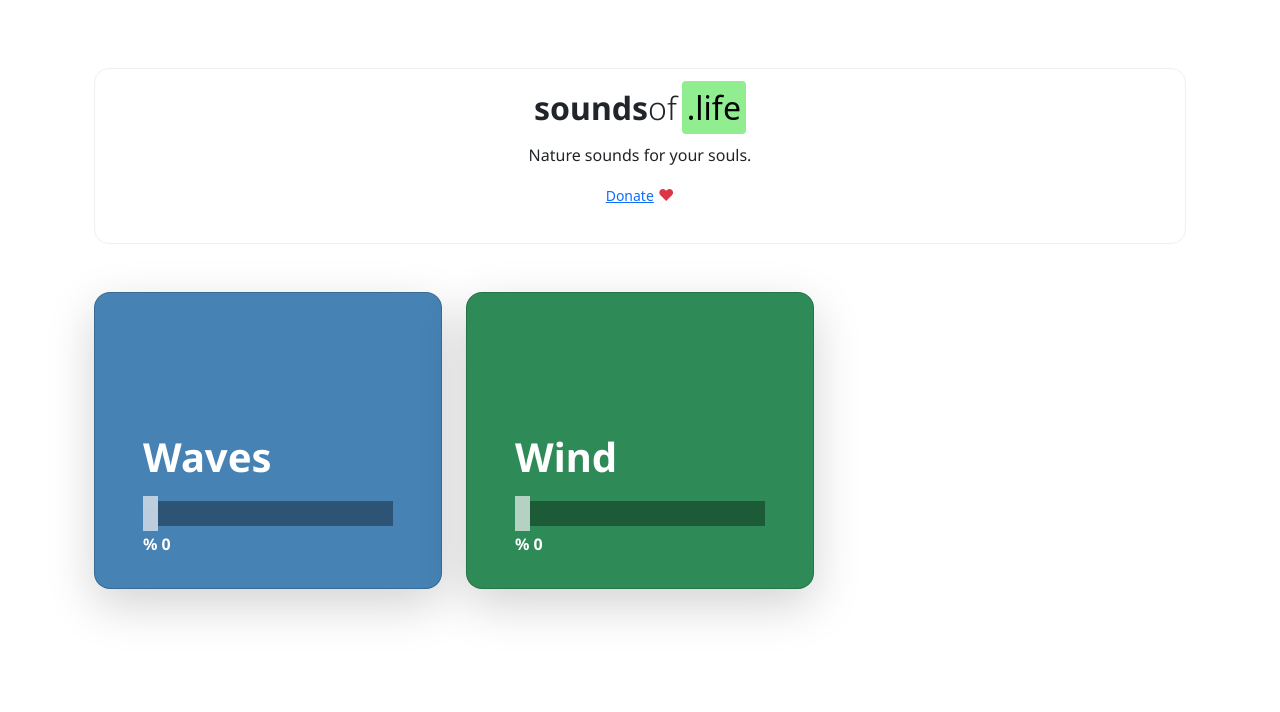
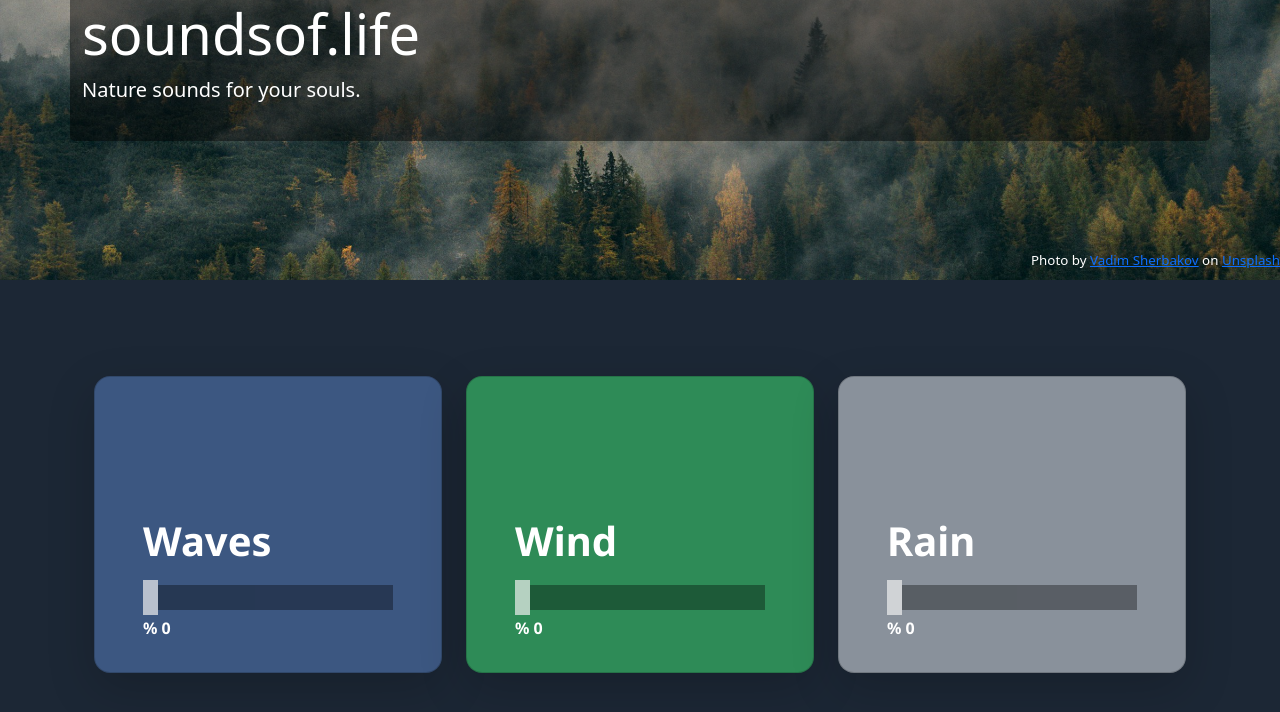
Before and after one commit to ardagermiyanoglu/soundsoflife, a plain HTML site: page index.html in a window 1280 px wide. Drawn offline with nearby package versions, Linux system fonts and the light colour scheme.

Commit message:
content updated

```diff
--- a/index.html
+++ b/index.html
@@ -13,7 +13,22 @@
     rel="stylesheet">
   <style>
     body {
-      padding: 20px;
+      background-color: #1c2735;
+    }
+
+    .bg-img {
+      /* The image used */
+      background-image: url("img_nature.jpg");
+
+      min-height: 280px;
+
+      /* Center and scale the image nicely */
+      background-position: center;
+      background-repeat: no-repeat;
+      background-size: cover;
+
+      /* Needed to position the navbar */
+      position: relative;
     }
 
     /*     // <uniquifier>: Use a unique and descriptive class name
@@ -101,20 +116,28 @@
 
 <body>
 
+  <div class="jumbotron jumbotron-fluid bg-img">
+    <div class="container" style="background-color: #00000073; color: white; padding-bottom: 20px; border-bottom-right-radius: 5px; border-bottom-left-radius: 5px;">
+      <h1 class="display-4">soundsof.life</h1>
+      <p class="lead">Nature sounds for your souls.</p>
+    </div>
+    <p style="color: white; float: right; font-size: smaller; margin-top: 110px;">Photo by <a href="https://unsplash.com/@madebyvadim?utm_content=creditCopyText&utm_medium=referral&utm_source=unsplash">Vadim Sherbakov</a> on <a href="https://unsplash.com/photos/green-trees-covering-with-fog-during-daytime-NQSWvyVRIJk?utm_content=creditCopyText&utm_medium=referral&utm_source=unsplash">Unsplash</a>
+    </p>
+  </div>
+
   <div class="container px-4 py-5" id="custom-cards">
-    <div style="text-align: center; padding: 20px; border: 1px solid #efefef; border-radius: 15px;">
+    <!-- <div style="text-align: center; padding: 20px; border: 1px solid #efefef; border-radius: 15px;">
       <h2 class="pb-2"><span class="header-bold"">sounds</span><span class=" header-light"">of</span><span
           id="life">.life</span></h2>
       <p id="slogan">Nature sounds for your souls. </p>
       <p><small><a href="/donate">Donate</a></small> <span class="text-danger">♥</span></p>
-    </div>
+    </div> -->
 
 
     <div class="row row-cols-1 row-cols-lg-3 align-items-stretch g-4 py-5">
 
       <div class="col">
-        <div class="card card-cover h-100 overflow-hidden rounded-4 shadow-lg"
-          style="background-color:#4682B4;">
+        <div class="card card-cover h-100 overflow-hidden rounded-4 shadow-lg" style="background-color:#3c5781;">
           <div class="d-flex flex-column h-100 p-5 pb-3 text-white text-shadow-1">
             <h3 class="pt-5 mt-5 mb-4 display-6 lh-1 fw-bold noto-sans-font">Waves</h3>
 
@@ -133,8 +156,7 @@
       </div>
 
       <div class="col">
-        <div class="card card-cover h-100 overflow-hidden rounded-4 shadow-lg"
-          style="background-color:#2E8B57;">
+        <div class="card card-cover h-100 overflow-hidden rounded-4 shadow-lg" style="background-color:#2E8B57;">
           <div class="d-flex flex-column h-100 p-5 pb-3 text-white text-shadow-1">
             <h3 class="pt-5 mt-5 mb-4 display-6 lh-1 fw-bold noto-sans-font">Wind</h3>
 
@@ -147,6 +169,25 @@
             <div class="slidecontainer">
               <input type="range" min="0" max="1" step="0.1" value="0" class="slider" id="myRangeWind">
               <p>% <span id="wind"></span></p>
+            </div>
+          </div>
+        </div>
+      </div>
+
+      <div class="col">
+        <div class="card card-cover h-100 overflow-hidden rounded-4 shadow-lg" style="background-color:#89919b;">
+          <div class="d-flex flex-column h-100 p-5 pb-3 text-white text-shadow-1">
+            <h3 class="pt-5 mt-5 mb-4 display-6 lh-1 fw-bold noto-sans-font">Rain</h3>
+
+            <audio controls id="rain-audio-component" style="display: none;" loop>
+              <source src="main-rain.mp4" type="audio/ogg">
+              <source src="main-rain.mp4" type="audio/mpeg">
+              Your browser does not support the audio tag.
+            </audio>
+
+            <div class="slidecontainer">
+              <input type="range" min="0" max="1" step="0.1" value="0" class="slider" id="myRangeRain">
+              <p>% <span id="rain"></span></p>
             </div>
           </div>
         </div>
@@ -187,6 +228,20 @@
         wiac.pause();
       }
     }
+
+    var sliderRain = document.getElementById("myRangeRain");
+    var outputrain = document.getElementById("rain");
+    outputrain.innerHTML = sliderRain.value;
+
+    sliderRain.oninput = function () {
+      outputrain.innerHTML = this.value * 100;
+      var rac = document.getElementById("rain-audio-component");
+      rac.play();
+      rac.volume = this.value;
+      if (this.value == 0.0) {
+        rac.pause();
+      }
+    }
   </script>
 </body>
 
```
Also changed, not shown: img_nature.jpg (added).
